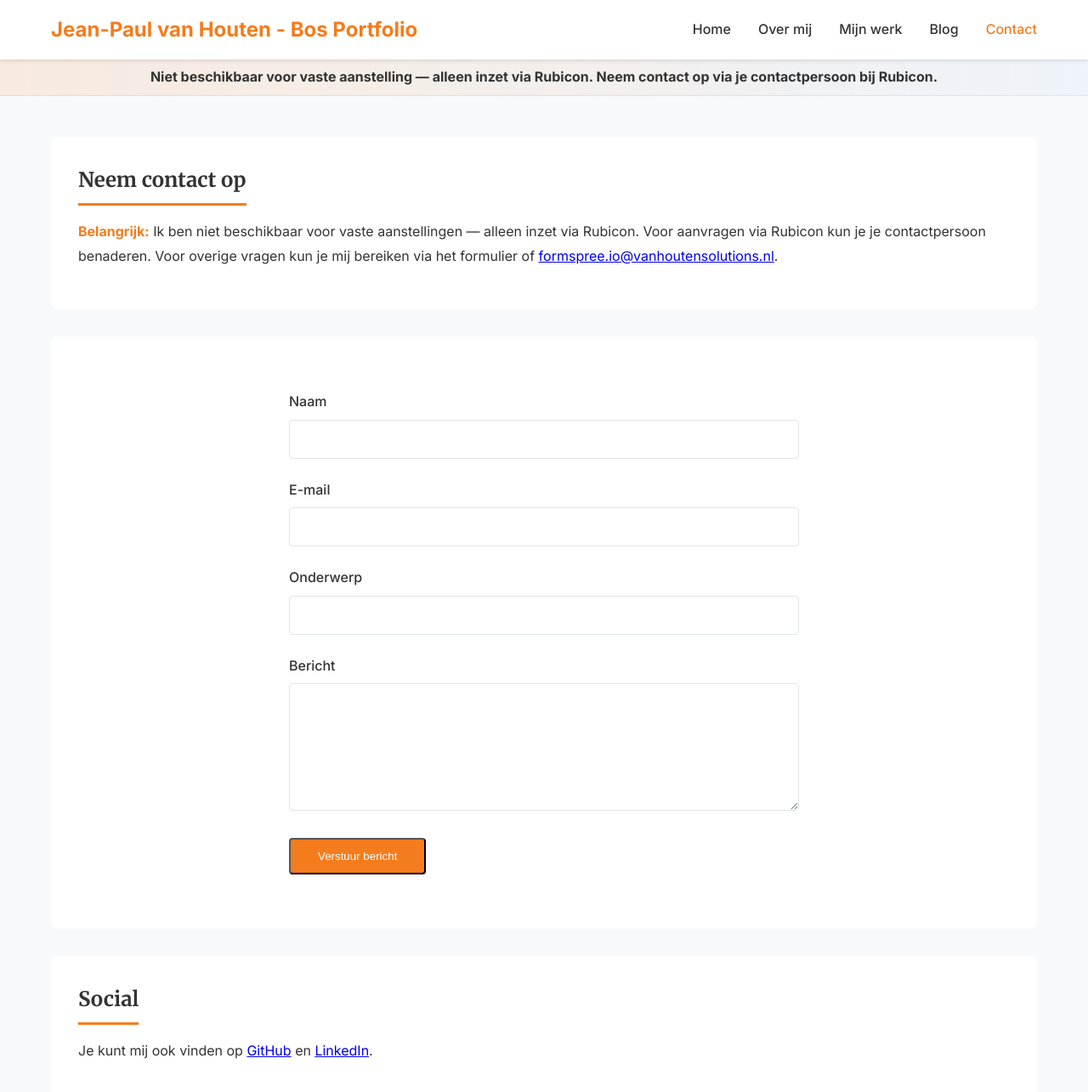
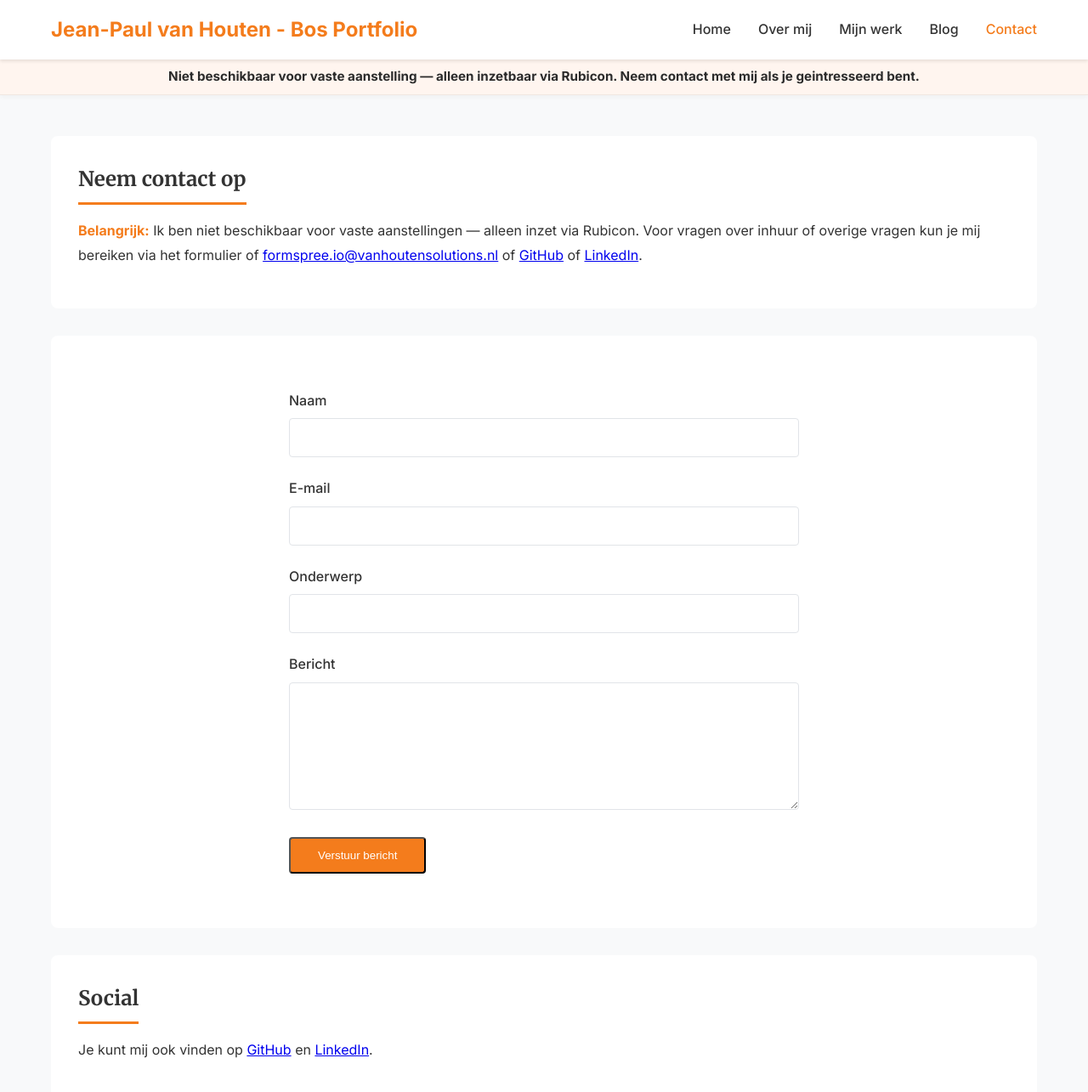
Before and after one commit to vanhoutenbos/personal-website, a Jekyll site: the page built from contact.html, in a window 1280 px wide and 1400 px high. Shown: the top 1285 px of the window at 85% size. Built offline with Jekyll 4.4.1, drawn with Linux system fonts in a browser that asks for light colours.

Commit message:
update for text

```diff
--- a/_layouts/default.html
+++ b/_layouts/default.html
@@ -14,7 +14,7 @@
 <body>
   {% include nav.html %}
   {% comment %} Availability banner: shows sitewide that Jean‑Paul is not available for permanent positions; only via Rubicon {% endcomment %}
-  <div class="availability-banner">Niet beschikbaar voor vaste aanstelling — alleen inzet via Rubicon. Neem contact op via je contactpersoon bij Rubicon.</div>
+  <div class="availability-banner">Niet beschikbaar voor vaste aanstelling — alleen inzetbaar via Rubicon. Neem contact met mij als je geintresseerd bent.</div>
 
   <main class="main-content">
     {{ content }}
--- a/about.html
+++ b/about.html
@@ -33,10 +33,10 @@ title: About
   <section class="content-section">
     <h3>Opleidingen & Certificeringen</h3>
     <ul>
+      <li>Kenhardt HBO Werk & Denkniveau Assessment (2024)</li>
       <li>Microsoft Certified: Azure Fundamentals (2022)</li>
       <li>Diverse Microsoft-examens en MCSA/MCSD certificeringen (2015–2018)</li>
       <li>Grafisch Lyceum Utrecht, MBO Game Developer (2011–2015)</li>
-      <li>Kenhardt HBO Werk & Denkniveau Assessment (2024)</li>
     </ul>
   </section>
 
--- a/assets/css/style.css
+++ b/assets/css/style.css
@@ -17,17 +17,27 @@
 
 /* Availability banner */
 .availability-banner {
-  background: linear-gradient(90deg, rgba(244,124,28,0.12), rgba(10,132,255,0.04));
-  color: #333;
+  background-color: #fff5ef; /* warm background based on accent */
+  color: #2b2b2b;
   padding: 0.5rem 1rem;
   text-align: center;
-  font-weight: 600;
+  font-weight: 700;
   border-bottom: 1px solid rgba(0,0,0,0.06);
+  box-shadow: 0 2px 6px rgba(0,0,0,0.04);
+  font-size: 0.95rem;
+  display: flex;
+  justify-content: center;
+  align-items: center;
+  gap: 12px;
 }
 
 .availability-cta {
   color: var(--primary-color);
   font-weight: 700;
+}
+
+@media (max-width: 640px) {
+  .availability-banner { font-size: 0.88rem; padding: 0.5rem; }
 }
 
 body {
--- a/contact.html
+++ b/contact.html
@@ -6,7 +6,7 @@ title: Contact
 <div class="container">
   <section class="content-section">
     <h2>Neem contact op</h2>
-    <p><strong style="color:var(--primary-color)">Belangrijk:</strong> Ik ben niet beschikbaar voor vaste aanstellingen — alleen inzet via Rubicon. Voor aanvragen via Rubicon kun je je contactpersoon benaderen. Voor overige vragen kun je mij bereiken via het formulier of <a href="mailto:{{ site.email }}">{{ site.email }}</a>.</p>
+    <p><strong style="color:var(--primary-color)">Belangrijk:</strong> Ik ben niet beschikbaar voor vaste aanstellingen — alleen inzet via Rubicon. Voor vragen over inhuur of overige vragen kun je mij bereiken via het formulier of <a href="mailto:{{ site.email }}">{{ site.email }}</a> of <a href="{{ site.github }}" target="_blank" rel="noopener">GitHub</a> of <a href="{{ site.linkedin }}" target="_blank" rel="noopener">LinkedIn</a>.</p>
   </section>
 
   <section class="content-section">
```
Also changed, not shown: other parts of about.html (+1 -1 lines).
